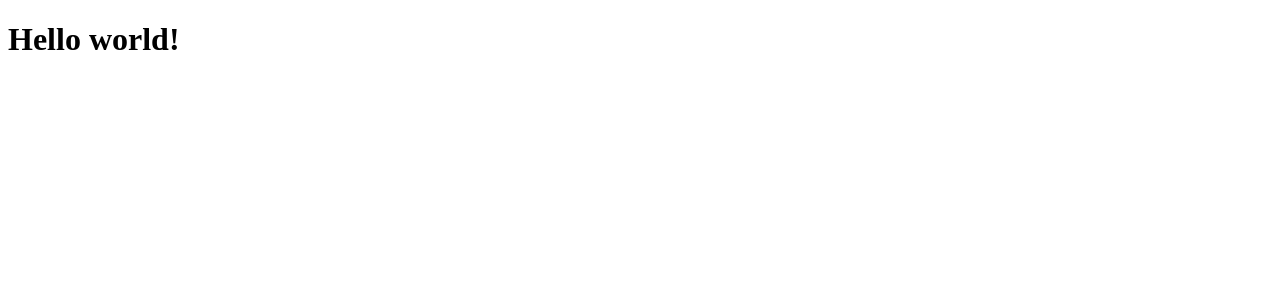
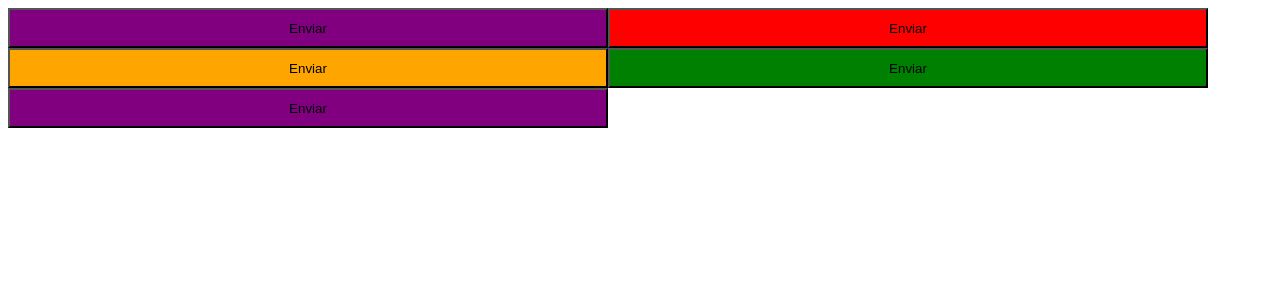
Before and after one commit to felipedev01/Ignite-Timer, a React (Vite) app: page / in a window 1280 px wide. Shown: the top 300 px of the page. Built offline with nearby package versions, Linux system fonts and the light colour scheme.

Commit message:
intrudução styled components

```diff
--- a/package.json
+++ b/package.json
@@ -10,11 +10,13 @@
   },
   "dependencies": {
     "react": "^18.2.0",
-    "react-dom": "^18.2.0"
+    "react-dom": "^18.2.0",
+    "styled-components": "^5.3.6"
   },
   "devDependencies": {
     "@types/react": "^18.0.24",
     "@types/react-dom": "^18.0.8",
+    "@types/styled-components": "^5.1.26",
     "@vitejs/plugin-react": "^2.2.0",
     "typescript": "^4.6.4",
     "vite": "^3.2.3"
--- a/src/App.tsx
+++ b/src/App.tsx
@@ -1,9 +1,18 @@
-
+import {Button} from './Components/Button'
 
 export function App() {
 
 
   return (
-   <h1>Hello world!</h1>
+    <>
+
+    <Button variant="primary"/>
+    <Button variant="danger"/>
+    <Button variant="secondary"/>
+    <Button variant="success"/>
+    <Button/>
+
+
+   </>
   )
 }
--- /dev/null
+++ b/src/Components/Button.style.ts
@@ -0,0 +1,25 @@
+import styled,{css} from 'styled-components';
+
+export type ButtonVariant='primary' |'secondary'|'danger'|'success';
+
+interface ButtonContainerProps{
+    variant:ButtonVariant;
+}
+
+
+const buttonVariants={
+    primary:'purple',
+    secondary:'orange',
+    danger:'red',
+    success:'green',
+}
+
+export const ButtonContainer=styled.button<ButtonContainerProps>`
+width:600px;
+height:40px;
+
+${props=>{
+    return css`
+    background-color:${buttonVariants[props.variant]}`
+}}
+`
--- /dev/null
+++ b/src/Components/Button.tsx
@@ -0,0 +1,19 @@
+import { ButtonContainer, ButtonVariant } from "./Button.style";
+
+
+interface ButtonProps{
+  variant?:ButtonVariant;
+}
+
+
+
+export function Button({variant='primary'}:ButtonProps){
+
+
+    return(
+       <ButtonContainer variant={variant}>Enviar</ButtonContainer>
+    )
+
+
+
+}
```
Also changed, not shown: 1 other file (tests, documents, lock files or other folders).
